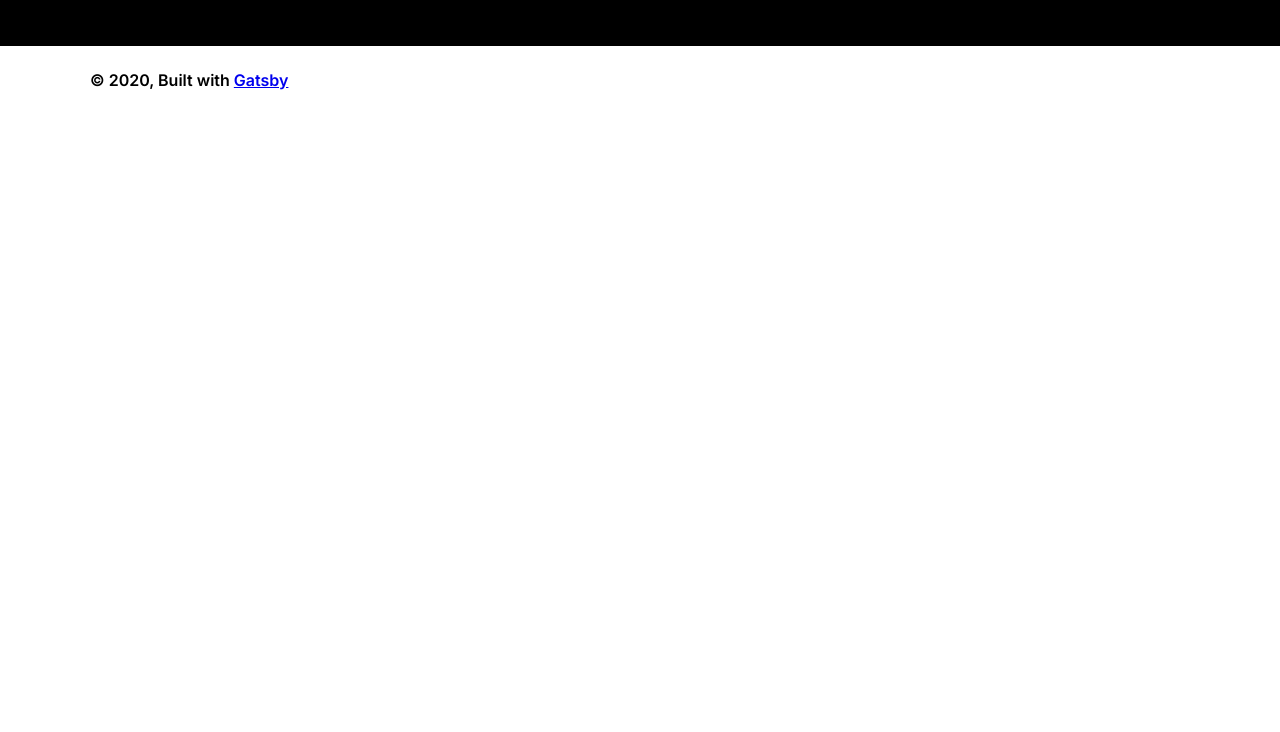
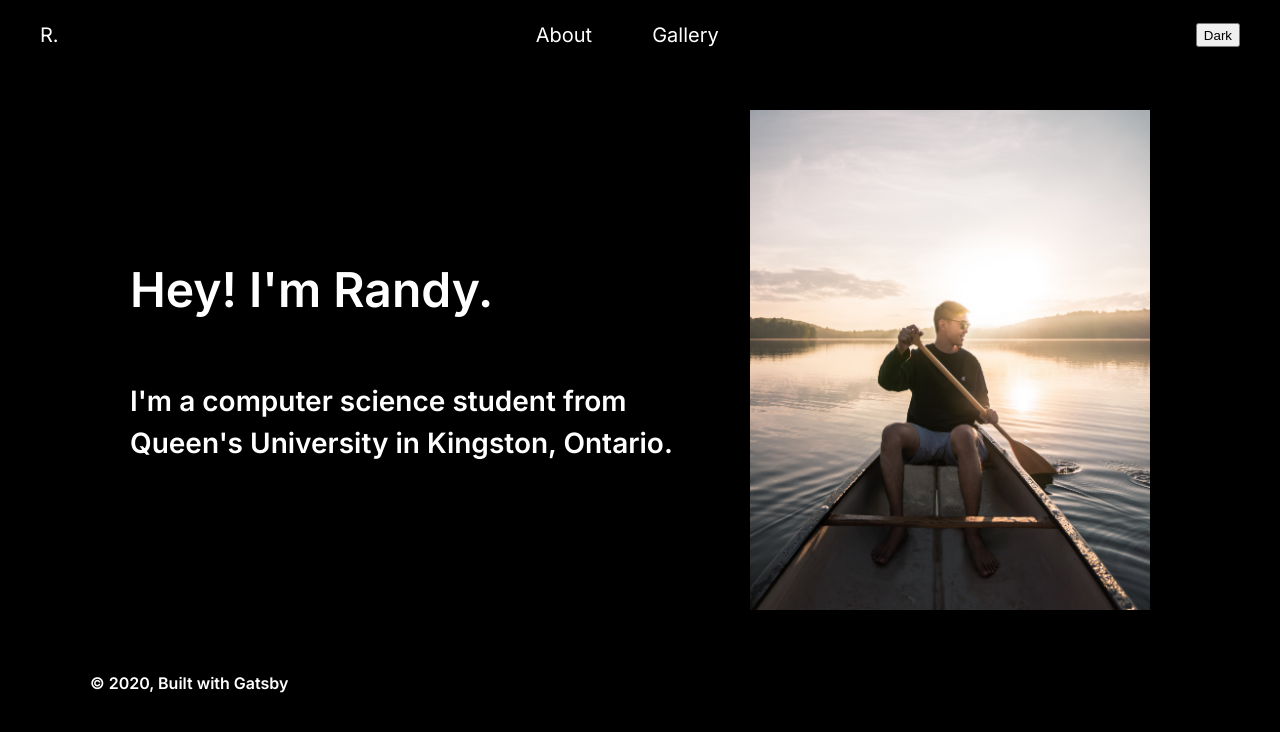
Before and after one commit to randyshao/randy-shao-website-v2, a Gatsby site: page / in a window 1280 px wide. Built offline with nearby package versions, Linux system fonts and the light colour scheme; Gatsby itself is replaced by a stand-in of ours.

Commit message:
Index Banner

```diff
--- /dev/null
+++ b/src/components/NavBar/NavBar.js
@@ -0,0 +1,26 @@
+import React from "react"
+import { Link } from "gatsby"
+import Styles from "./NavBar.module.scss"
+
+const NavBar = () => {
+  return (
+    <header className={Styles.NavBar}>
+      <div className={Styles.Container}>
+        <li>
+          <Link to="/">R.</Link>
+        </li>
+        <nav className={Styles.NavItems}>
+          <li>
+            <Link to="/">About</Link>
+          </li>
+          <li>
+            <Link to="/">Gallery</Link>
+          </li>
+        </nav>
+        <button>Dark</button>
+      </div>
+    </header>
+  )
+}
+
+export default NavBar
--- /dev/null
+++ b/src/components/NavBar/NavBar.module.scss
@@ -0,0 +1,42 @@
+a {
+  text-decoration: none;
+  color: white;
+}
+
+.NavBar {
+  background-color: #000000;
+  color: white;
+  display: flex;
+  align-items: center;
+  justify-content: center;
+  height: 70px;
+  width: 100%;
+  position: sticky;
+  top: 0;
+  left: 0;
+  font-weight: 400;
+}
+
+.Container {
+  display: flex;
+  width: 100%;
+  justify-content: space-between;
+  list-style: none;
+  padding: 40px;
+}
+
+.NavItems {
+  display: flex;
+  list-style: none;
+  height: 100%;
+}
+
+.NavItems li {
+  padding: 0 30px;
+}
+
+li a {
+  text-decoration: none;
+  color: white;
+  font-size: 20px;
+}
--- a/src/components/header.js
+++ b/src/components/header.js
@@ -15,7 +15,19 @@ const Header = ({ siteTitle }) => (
         maxWidth: 1100,
         padding: `1.45rem 1.0875rem`,
       }}
-    ></div>
+    >
+      <h1 style={{ margin: 0 }}>
+        <Link
+          to="/"
+          style={{
+            color: `white`,
+            textDecoration: `none`,
+          }}
+        >
+          {siteTitle}
+        </Link>
+      </h1>
+    </div>
   </header>
 )
 
--- a/src/components/layout.js
+++ b/src/components/layout.js
@@ -7,25 +7,14 @@
 
 import React from "react"
 import PropTypes from "prop-types"
-import { useStaticQuery, graphql } from "gatsby"
 
-import Header from "./header"
+import NavBar from "./NavBar/NavBar"
 import "./layout.scss"
 
 const Layout = ({ children }) => {
-  const data = useStaticQuery(graphql`
-    query SiteTitleQuery {
-      site {
-        siteMetadata {
-          title
-        }
-      }
-    }
-  `)
-
   return (
     <>
-      <Header siteTitle={data.site.siteMetadata.title} />
+      <NavBar />
       <div
         style={{
           margin: `0 auto`,
--- a/src/components/layout.scss
+++ b/src/components/layout.scss
@@ -5,8 +5,6 @@ body {
   margin: 0;
   -ms-text-size-adjust: 100%;
   -webkit-text-size-adjust: 100%;
+  background-color: #000000;
+  color: white;
 }
-
-h1 {
-  font-weight: 600;
-}
--- a/src/pages/index.js
+++ b/src/pages/index.js
@@ -1,5 +1,7 @@
 import React from "react"
 import { Link } from "gatsby"
+import Styles from "./index.module.scss"
+import Randy from "../images/randy-home.jpg"
 
 import Layout from "../components/layout"
 
@@ -8,6 +10,17 @@ import SEO from "../components/seo"
 const IndexPage = () => (
   <Layout>
     <SEO title="Home" />
+    <div className={Styles.IndexBanner}>
+      <img src={Randy} alt="Randy" className={Styles.HomeImage} />
+      <div className={Styles.BannerText}>
+        <h1>Hey! I'm Randy.</h1>
+        <h3>
+          I'm a computer science student from{" "}
+          <Link to="https://www.queensu.ca/">Queen's University</Link> in
+          Kingston, Ontario.
+        </h3>
+      </div>
+    </div>
     <div style={{ maxWidth: `300px`, marginBottom: `1.45rem` }}></div>
   </Layout>
 )
--- /dev/null
+++ b/src/pages/index.module.scss
@@ -0,0 +1,55 @@
+h1 {
+  font-weight: 600;
+  font-size: 30px;
+}
+
+h2 {
+  font-weight: 600;
+  font-size: 22px;
+  line-height: 1.5em;
+}
+
+h3 {
+  font-weight: 600;
+  font-size: 20px;
+  line-height: 1.5em;
+}
+
+.HomeImage {
+  width: 350px;
+}
+
+.IndexBanner {
+  text-align: center;
+  padding: 40px;
+}
+
+@media (min-width: 768px) {
+  h1 {
+    font-size: 48px;
+  }
+
+  h2 {
+    font-size: 38px;
+  }
+
+  h3 {
+    font-size: 28px;
+  }
+  .HomeImage {
+    width: 400px;
+  }
+  .IndexBanner {
+    display: flex;
+    flex-direction: row-reverse;
+    justify-content: space-between;
+    max-width: 1100px;
+  }
+  .BannerText {
+    display: flex;
+    text-align: left;
+    flex-direction: column;
+    justify-content: center;
+    width: 55%;
+  }
+}
```
Also changed, not shown: src/images/randy-home.jpg (added).
